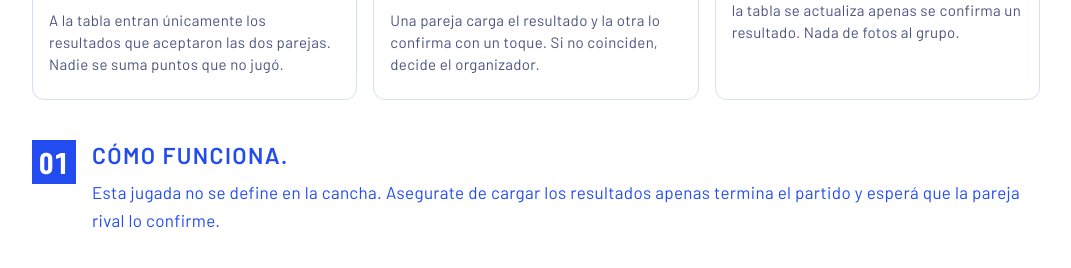
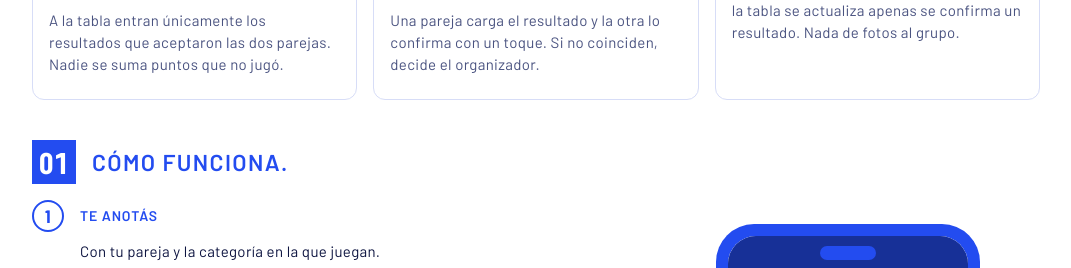
Before and after one commit to emilialodigiani-cloud/liga-pareja-landing, a plain HTML site: page index.html in a window 1280 px wide. Shown: the part 888-1156 px from the top of the page, without its empty margins (104-1175 px from the left). Drawn offline with nearby package versions, Linux system fonts and the light colour scheme.

Commit message:
Corregir la mano del inicio y simplificar textos (#5)
* Corregir la mano de la ilustración y simplificar textos de la landing

- La mano del inicio muestra cuatro dedos y el pulgar cruzado, en vez de cinco dedos al frente del agarre.
- Cómo funciona queda solo con el título, más cerca de los pasos.
- En organizadores se saca "sin contraseña" del punto 01.

Co-Authored-By: Claude Opus 5.5 <noreply@anthropic.com>
Claude-Session: https://claude.ai/code/session_01TnD9iGYjpuYFNwfMtzLg8U

* Sacar el pulgar de la mano del inicio

Co-Authored-By: Claude Opus 5.5 <noreply@anthropic.com>
Claude-Session: https://claude.ai/code/session_01TnD9iGYjpuYFNwfMtzLg8U

---------

Co-authored-by: Claude <noreply@anthropic.com>

```diff
--- a/index.html
+++ b/index.html
@@ -78,8 +78,6 @@
       <path class="dt" d="M152,403 C147,406 147,415 152,418 M188,401 C185,406 185,415 188,420"/>
       <path class="sk" d="M214,374 C186,372 152,373 146,386 C152,400 186,401 214,399"/>
       <path class="dt" d="M156,379 C151,382 151,391 156,394 M188,377 C185,382 185,391 188,396"/>
-      <path class="sk" d="M228,394 C232,368 214,350 188,350 C168,350 154,355 150,365 C154,376 174,374 190,378 C204,382 212,394 214,408 Z"/>
-      <path class="dt" d="M156,358 C162,354 170,354 175,358 M206,372 C212,378 214,386 214,394"/>
     </svg>
     </div>
   </header>
@@ -106,13 +104,10 @@
       </div>
     </section>
 
-    <section class="section" aria-labelledby="como">
-      <div class="lp-play-head">
+    <section class="section section--como" aria-labelledby="como">
+      <div class="lp-play-head lp-play-head--solo">
         <span class="lp-play">01</span>
-        <div>
-          <h3 id="como">Cómo funciona.</h3>
-          <p>Esta jugada no se define en la cancha. Asegurate de cargar los resultados apenas termina el partido y esperá que la pareja rival lo confirme.</p>
-        </div>
+        <h3 id="como">Cómo funciona.</h3>
       </div>
       <div class="how">
         <div>
--- a/styles.css
+++ b/styles.css
@@ -208,6 +208,10 @@ h2, h3, p { margin: 0; }
 /* Cómo funciona */
 .how { display: grid; gap: var(--space-6); align-items: center; }
 @media (min-width: 860px) { .how { grid-template-columns: 1fr auto; } }
+.section--como { gap: var(--space-4); }
+.section--como .how { align-items: start; }
+.lp-play-head--solo { align-items: center; }
+.lp-play-head--solo h3 { margin: 0; }
 .steps { list-style: none; margin: 0; padding: 0; display: grid; gap: var(--space-6); }
 .steps li { display: grid; grid-template-columns: 32px 1fr; gap: var(--space-2) var(--space-4); align-items: start; }
 .steps strong { font: 600 14px/32px var(--font-text); letter-spacing: .06em; text-transform: uppercase; color: var(--brand); }
```
Also changed, not shown: organizadores/index.html (+1 -1 lines).
